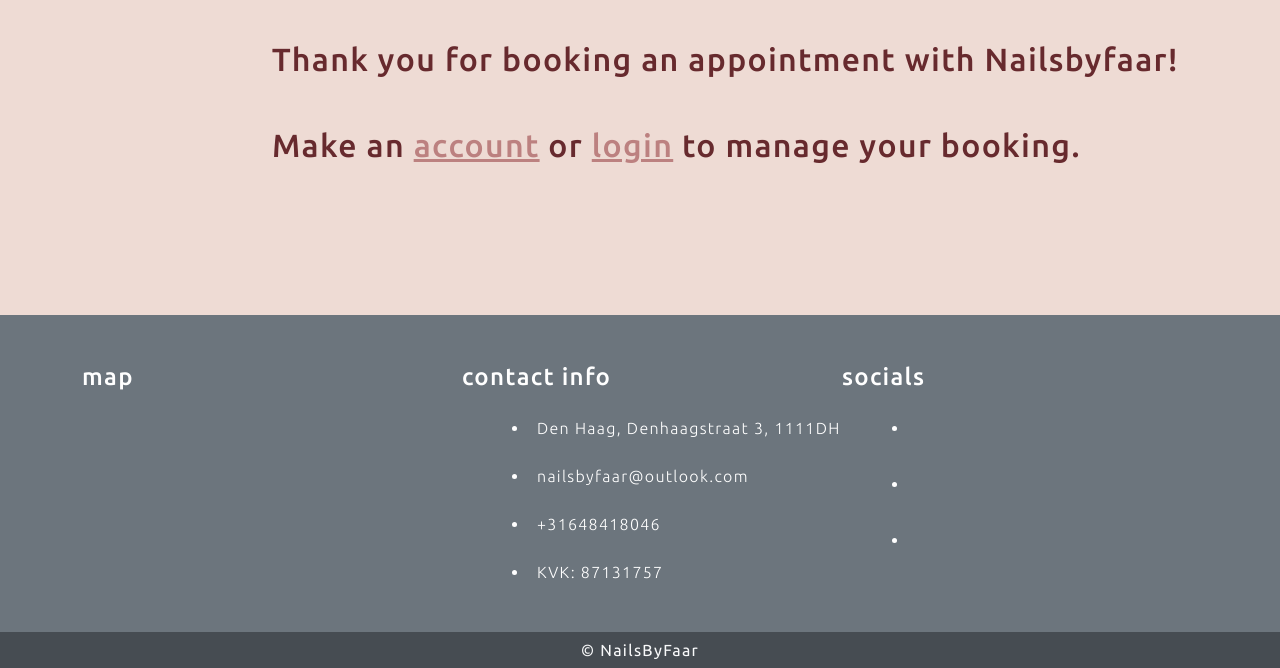
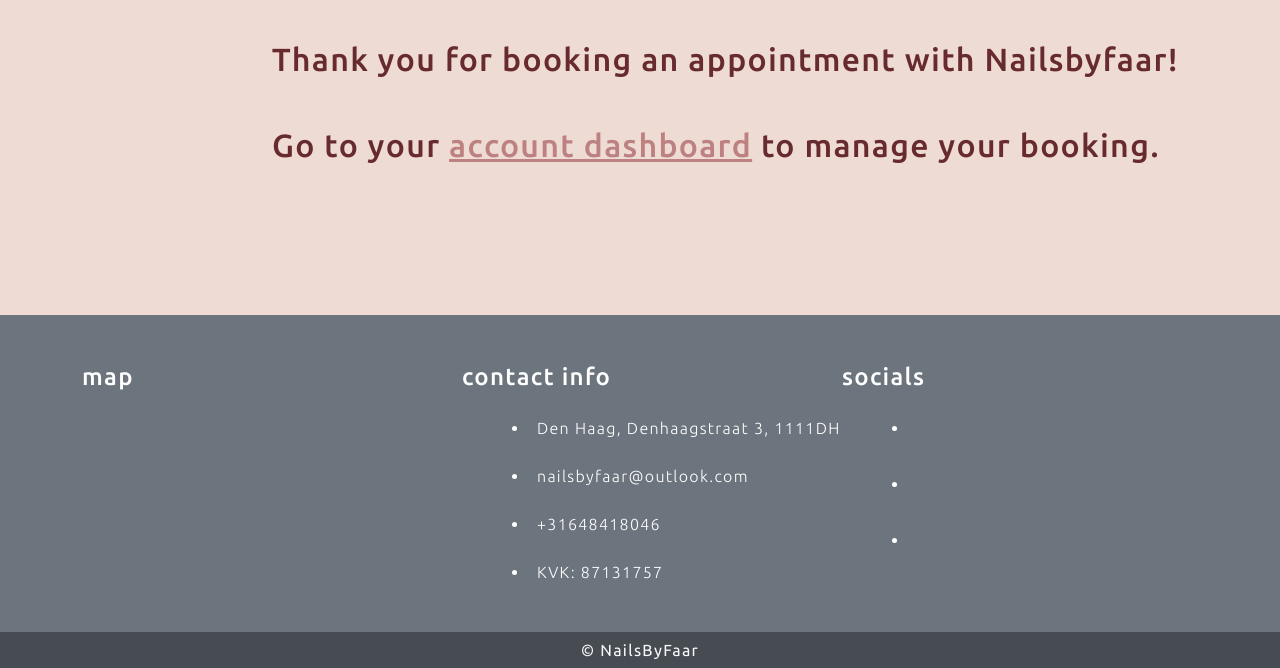
Before and after one commit to DOdrums/PortfolioProjectFour, a Django app: page /thankyou in a window 1280 px wide. Shown: the part 132-800 px from the top of the page. Run offline with Django 3.2, Linux system fonts and the light colour scheme; a user stored in the database is signed in.

Commit message:
Display different booked message for logged in user than

```diff
--- a/templates/booked.html
+++ b/templates/booked.html
@@ -5,11 +5,18 @@
     <div class="row">
         <div class="col-md-10 mt-3 offset-md-2">
             <h2 class="mt-3">Thank you for booking an appointment with Nailsbyfaar!</h2>
+            {% if user.is_authenticated %}
+            <h2 class="my-5">Go to your <a href="#">account dashboard</a>
+                to
+                manage your
+                booking.</h2>
+            {% else %}
             <h2 class="my-5">Make an <a href="{% url 'account_signup' %}">account</a> or <a
                     href="{% url 'account_login' %}">login</a>
                 to
                 manage your
                 booking.</h2>
+            {% endif %}
         </div>
     </div>
 </div>
```
Also changed, not shown: db.sqlite3.
